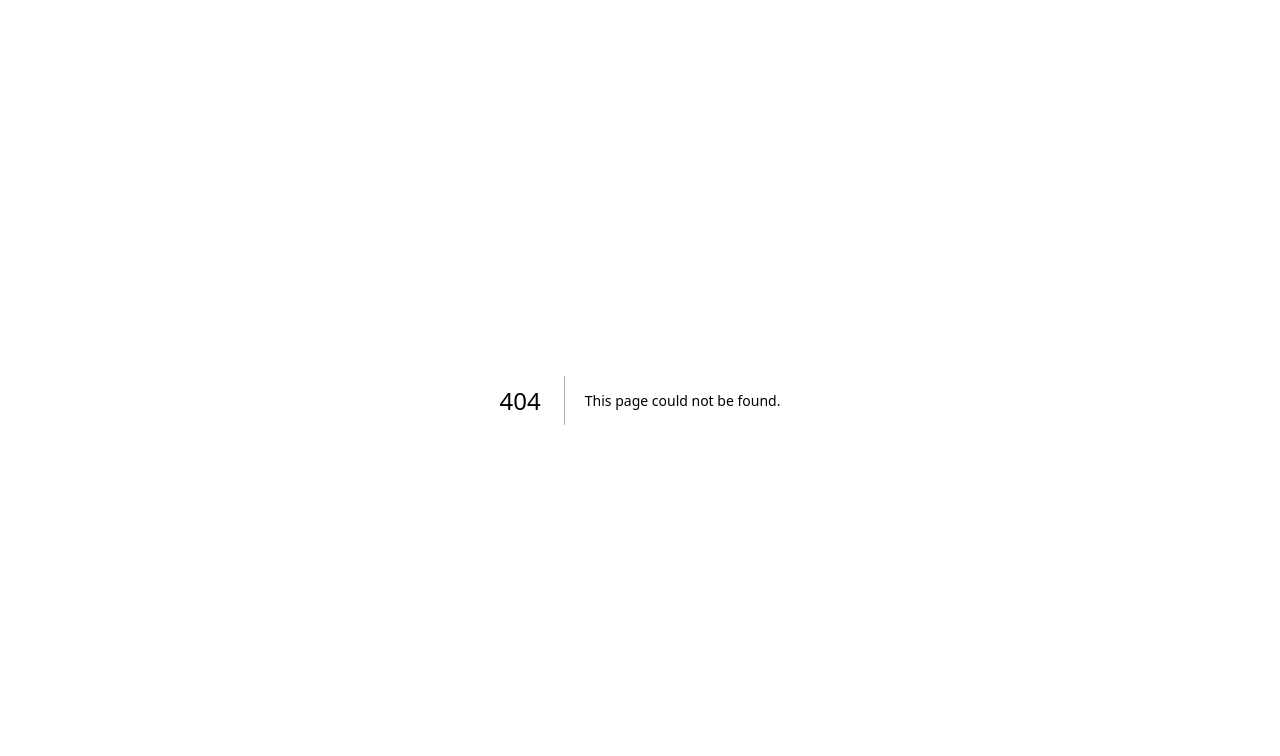
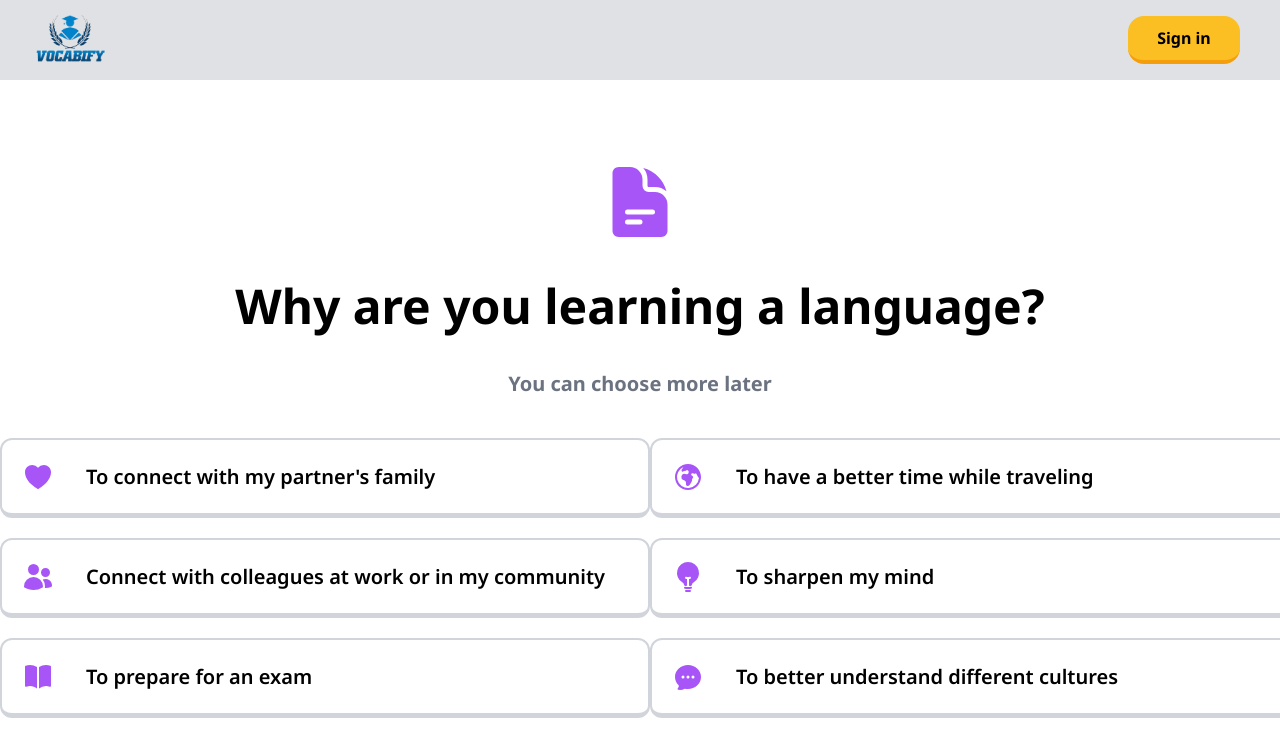
Before and after one commit to HarisShaikh97/language-learning-app, a Next.js app: page /learning-reason in a window 1280 px wide. Before the commit this address had no page. Shown: the top 756 px of the page. Built offline with nearby package versions, Linux system fonts and the light colour scheme.

Commit message:
Sign up question pages

```diff
--- /dev/null
+++ b/app/learning-reason/page.js
@@ -0,0 +1,57 @@
+"use client"
+
+import Image  from "next/image"
+import Link from "next/link"
+import { DocumentTextIcon, UsersIcon, HeartIcon, GlobeEuropeAfricaIcon, LightBulbIcon, BookOpenIcon, ChatBubbleOvalLeftEllipsisIcon } from "@heroicons/react/24/solid"
+import LearningReasonCard from "@/components/learning-reason-card/LearningReasonCard"
+
+export default function LearningReason() {
+
+    const answers = [
+        {
+            icon: <HeartIcon className="h-8 w-8 text-purple-500" />,
+            text: "To connect with my partner's family"
+        },
+        {
+            icon: <GlobeEuropeAfricaIcon className="h-8 w-8 text-purple-500" />,
+            text: "To have a better time while traveling"
+        },
+        {
+            icon: <UsersIcon className="h-8 w-8 text-purple-500" />,
+            text: "Connect with colleagues at work or in my community"
+        },
+        {
+            icon: <LightBulbIcon className="h-8 w-8 text-purple-500" />,
+            text: "To sharpen my mind"
+        },
+        {
+            icon: <BookOpenIcon className="h-8 w-8 text-purple-500" />,
+            text: "To prepare for an exam"
+        },
+        {
+            icon: <ChatBubbleOvalLeftEllipsisIcon className="h-8 w-8 text-purple-500" />,
+            text: "To better understand different cultures"
+        }
+    ]
+
+    return (
+        <div className="h-screen w-screen flex flex-col items-center">
+            <div className="h-20 w-full bg-primary bg-opacity-15 flex flex-row justify-between items-center pl-5 pr-10">
+                <Image src={"/logo2.png"} alt="logo" height={100} width={100} />
+                <Link href={"/"} className=" h-12 w-28 rounded-2xl border-b-4 border-amber-500 bg-amber-400 font-bold flex items-center justify-center">Sign in</Link>
+            </div>
+            <div className="flex-1 flex flex-col items-center justify-center gap-10">
+                <DocumentTextIcon className="h-20 w-20 text-purple-500" />
+                <p className="text-5xl font-bold">Why are you learning a language?</p>
+                <p className="text-xl text-gray-500 font-bold">You can choose more later</p>
+                <div className="grid grid-cols-2 gap-5">
+                    {answers?.map((item, key) => {
+                        return (
+                            <LearningReasonCard icon={item?.icon} text={item?.text} key={key} />
+                        )
+                    })}
+                </div>
+            </div>
+        </div>
+    )
+}
--- /dev/null
+++ b/app/skill-level/page.js
@@ -0,0 +1,64 @@
+"use client"
+
+import Link from "next/link"
+import Image from "next/image"
+import { ShieldCheckIcon } from "@heroicons/react/24/solid"
+import PropTypes from "prop-types"
+import SkillLevelCard from "@/components/skill-level-card/SkillLevelCard"
+
+function CircleIcon({text}) {
+    return (
+        <div className="h-8 w-8 bg-teal-500 rounded-full flex items-center justify-center text-lg text-white font-bold">{text}</div>
+    )
+}
+
+CircleIcon.propTypes = {
+    text: PropTypes.string.isRequired
+}
+
+export default function SkillLevel() {
+
+    const answers = [
+        {
+            icon: <ShieldCheckIcon className="h-8 w-8 text-teal-500" />,
+            title: "Learn from scratch",
+            text: "I have zero knowledge"
+        },
+        {
+            icon: <CircleIcon text="1" />,
+            title: "Beginner",
+            text: "I've done some learning, but can't actually speak much"
+        },
+        {
+            icon: <CircleIcon text="2" />,
+            title: "Elementary",
+            text: "I can only have a basic conversation on limited topics"
+        },
+        {
+            icon: <CircleIcon text="3" />,
+            title: "Intermediate",
+            text: "I have a good understanding but looking to get better"
+        }
+    ]
+
+    return (
+        <div className="h-screen w-screen flex flex-col items-center">
+            <div className="h-20 w-full bg-primary bg-opacity-15 flex flex-row justify-between items-center pl-5 pr-10">
+                <Image src={"/logo2.png"} alt="logo" height={100} width={100} />
+                <Link href={"/"} className=" h-12 w-28 rounded-2xl border-b-4 border-amber-500 bg-amber-400 font-bold flex items-center justify-center">Sign in</Link>
+            </div>
+            <div className="flex-1 flex flex-col items-center justify-center gap-10">
+                <Image src={"/flag.png"} alt="logo" height={80} width={80} />
+                <p className="text-5xl font-bold">What is your current skill level?</p>
+                <p className="text-xl text-gray-500 font-bold">So Memrize can plan your lessons</p>
+                <div className="flex flex-col gap-5">
+                    {answers?.map((item, key) => {
+                        return (
+                            <SkillLevelCard icon={item?.icon} title={item?.title} text={item?.text} key={key} />
+                        )
+                    })}
+                </div>
+            </div>
+        </div>
+    )
+}
--- a/components/language-card/LanguageCard.js
+++ b/components/language-card/LanguageCard.js
@@ -9,7 +9,13 @@ export default function LanguageCard({name, image, flagImage}) {
     const router = useRouter()
 
     return (
-        <button className={`h-64 w-48 rounded-xl border-2 ${isHovered ? "border-b-[8px]" : "border-b-[5px]"} border-gray-300 flex flex-col items-center gap-8 pt-2`} style={{transition: "border-width 0.25s ease-in-out"}} onMouseEnter={() => {setIsHovered(true)}} onMouseLeave={() => {setIsHovered(false)}} onClick={() => {router.push("/signup")}}>
+        <button
+            className={`h-64 w-48 rounded-xl border-2 ${isHovered ? "border-b-[8px]" : "border-b-[5px]"} border-gray-300 flex flex-col items-center gap-8 pt-2`}
+            style={{transition: "border-width 0.25s ease-in-out"}}
+            onMouseEnter={() => {setIsHovered(true)}}
+            onMouseLeave={() => {setIsHovered(false)}}
+            onClick={() => {router.push("/learning-reason")}}
+        >
             <div className="h-40 w-44 rounded-lg bg-cover bg-no-repeat bg-center relative" style={{backgroundImage: `url('${image}')`}}>
                 <div className="h-12 w-12 rounded-full bg-cover bg-no-repeat bg-center absolute -bottom-6 left-16" style={{backgroundImage: `url('${flagImage}')`}}></div>
             </div>
--- /dev/null
+++ b/components/learning-reason-card/LearningReasonCard.js
@@ -0,0 +1,28 @@
+import { useState } from "react"
+import { useRouter } from "next/navigation"
+import PropTypes from "prop-types"
+
+export default function LearningReasonCard({icon, text}) {
+
+    const router = useRouter()
+
+    const [isHovered, setIsHovered] = useState(false)
+
+    return (
+        <button
+            className={`h-20 w-[650px] rounded-xl border-2 ${isHovered ? "border-b-[8px]" : "border-b-[5px]"} border-gray-300 flex flex-row items-center gap-8 pl-5`}
+            style={{transition: "border-width 0.25s ease-in-out"}}
+            onMouseEnter={() => {setIsHovered(true)}}
+            onMouseLeave={() => {setIsHovered(false)}}
+            onClick={() => {router.push("/skill-level")}}
+        >
+            {icon}
+            <p className="text-xl font-semibold">{text}</p>
+        </button>
+    )
+}
+
+LearningReasonCard.propTypes = {
+    icon: PropTypes.node.isRequired,
+    text: PropTypes.string.isRequired
+}
--- /dev/null
+++ b/components/skill-level-card/SkillLevelCard.js
@@ -0,0 +1,32 @@
+import { useState } from "react"
+import { useRouter } from "next/navigation"
+import PropTypes from "prop-types"
+
+export default function SkillLevelCard({icon, title, text}) {
+
+    const router = useRouter()
+
+    const [isHovered, setIsHovered] = useState(false)
+
+    return (
+        <div
+            className={`h-24 w-[650px] rounded-xl border-2 ${isHovered ? "border-b-[8px]" : "border-b-[5px]"} border-gray-300 flex flex-row gap-8 p-5`}
+            style={{transition: "border-width 0.25s ease-in-out"}}
+            onMouseEnter={() => {setIsHovered(true)}}
+            onMouseLeave={() => {setIsHovered(false)}}
+            onClick={() => {router.push("/signup")}}
+        >
+            {icon}
+            <div className="flex flex-col">
+                <p className="text-xl font-bold">{title}</p>
+                <p>{text}</p>
+            </div>
+        </div>
+    )
+}
+
+SkillLevelCard.propTypes = {
+    icon: PropTypes.node.isRequired,
+    title: PropTypes.string.isRequired,
+    text: PropTypes.string.isRequired
+}
```
Also changed, not shown: public/flag.png (added).
